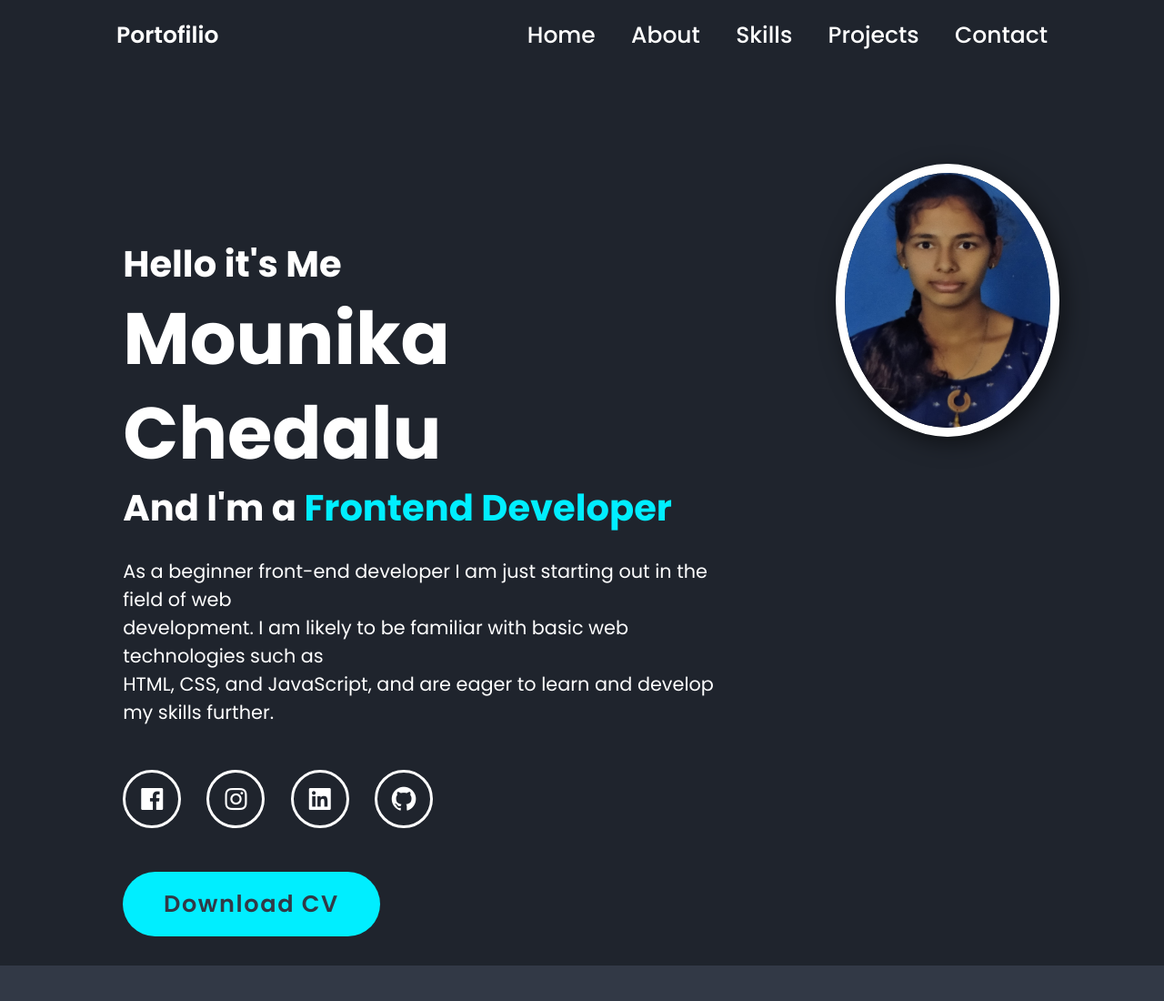
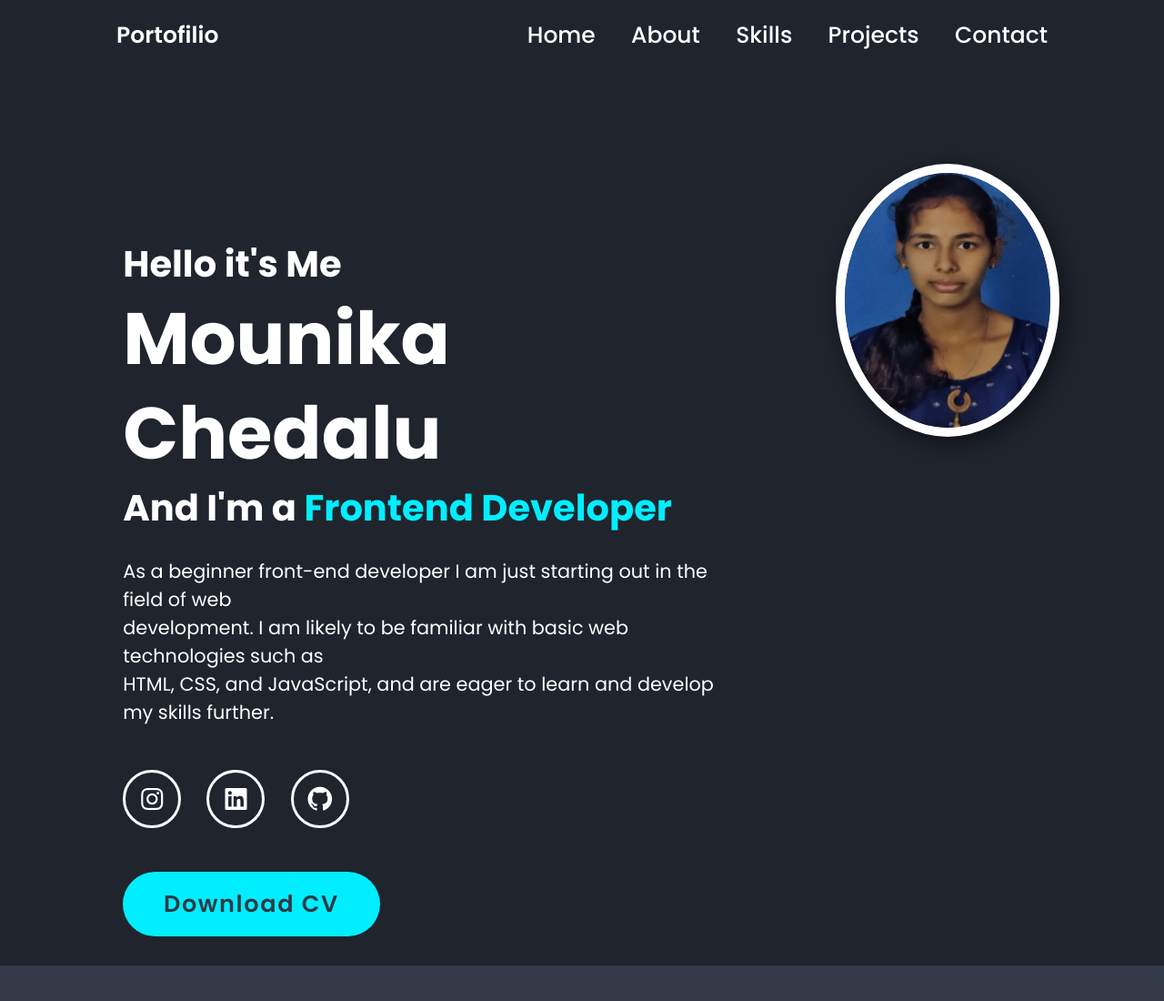
Before and after one commit to MounikaChedalu/portofolio, a plain HTML site: page index.html in a window 1280 px wide. Shown: the top 1100 px of the page at 91% size. Drawn offline with nearby package versions, Linux system fonts and the light colour scheme.

Commit message:
uploades files

```diff
--- a/index.html
+++ b/index.html
@@ -36,10 +36,9 @@
                 I am likely to be familiar with basic web technologies such as <br>HTML, CSS, and
                  JavaScript, and are eager to learn and develop my skills further.</p>
                  <div class="social-media">
-                    <a href="#"><i class='bx bxl-facebook-square' ></i></a>
-                    <a href="#"><i class='bx bxl-instagram' ></i></a>
-                    <a href="#"><i class='bx bxl-linkedin-square' ></i></a>
-                    <a href="#"><i class='bx bxl-github' ></i></a>
+                    <a href="https://www.instagram.com/mounika__patel_18"><i class='bx bxl-instagram' ></i></a>
+                    <a href="https://www.linkedin.com/in/chedalu-mounika-b68792228/"><i class='bx bxl-linkedin-square' ></i></a>
+                    <a href="http://github.com/MounikaChedalu"><i class='bx bxl-github' ></i></a>
                 </div>
                 <a  class="btn" href="https://mounikachedalu.github.io/March2023-Resume/">Download CV</a>
             </div>
@@ -49,7 +48,7 @@
         </section>
         <section class="about" id="about">
             <div class="about-img">
-                <!-- <img src="./Frontend dev.png" alt="logo"> -->
+
             </div>
             <div class="about-content">
                 <h2 class="heading">About <span>Me</span></h2>
```
